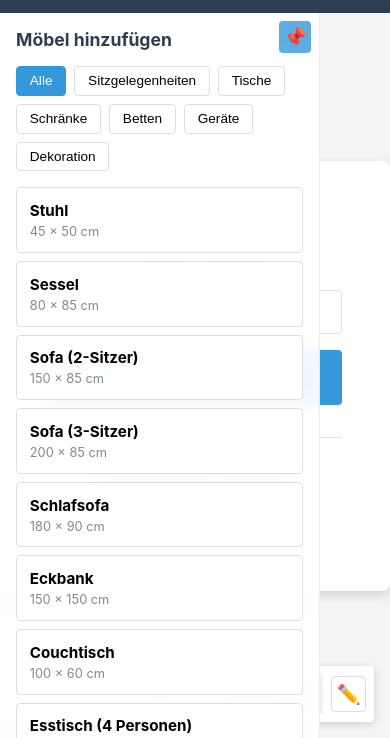
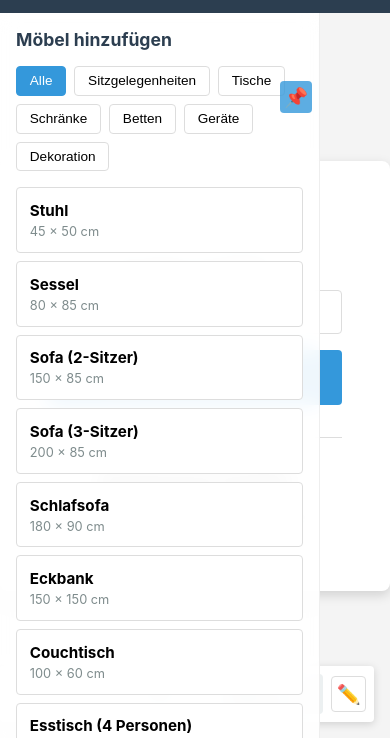
Before and after one commit to hamburger1984/roomer, a plain HTML site: page index.html in a window 390 px wide. Shown: the part 106-844 px from the top of the page. Drawn offline with Linux system fonts and the light colour scheme.

Commit message:
Keep pin button visible when sidebar is hidden for touch devices
- Changed pin button from absolute to fixed positioning
- Button stays at left edge (0.5rem) when sidebar is unpinned/hidden
- Button moves to right side of sidebar (320px - 0.5rem - 32px) when pinned
- Provides easy touch-friendly access to show sidebar on mobile/tablet devices
- Smooth transition (0.3s) when button moves between positions

```diff
--- a/styles.css
+++ b/styles.css
@@ -73,9 +73,9 @@ header h1 {
 }
 
 .sidebar-pin-btn {
-    position: absolute;
-    top: 0.5rem;
-    right: 0.5rem;
+    position: fixed;
+    top: calc(60px + 0.5rem);
+    left: 0.5rem;
     background: rgba(52, 152, 219, 0.8);
     color: white;
     border: none;
@@ -87,8 +87,14 @@ header h1 {
     display: flex;
     align-items: center;
     justify-content: center;
-    transition: background 0.2s;
+    transition:
+        background 0.2s,
+        left 0.3s ease;
     z-index: 101;
+}
+
+.sidebar:not(.unpinned) .sidebar-pin-btn {
+    left: calc(320px - 0.5rem - 32px);
 }
 
 .sidebar-pin-btn:hover {
```
